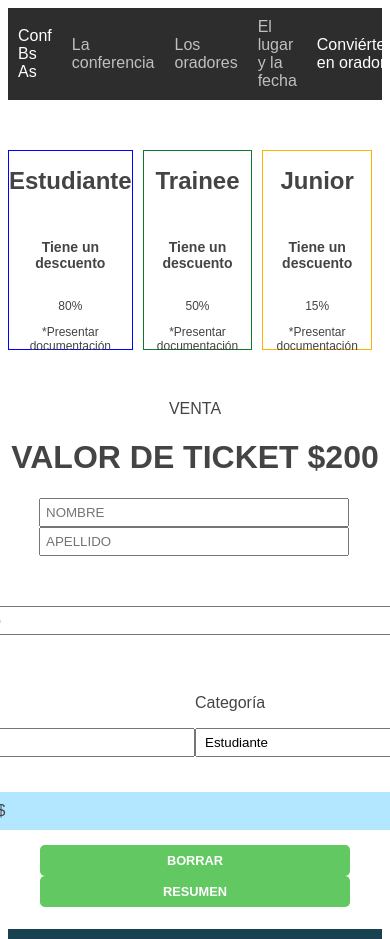
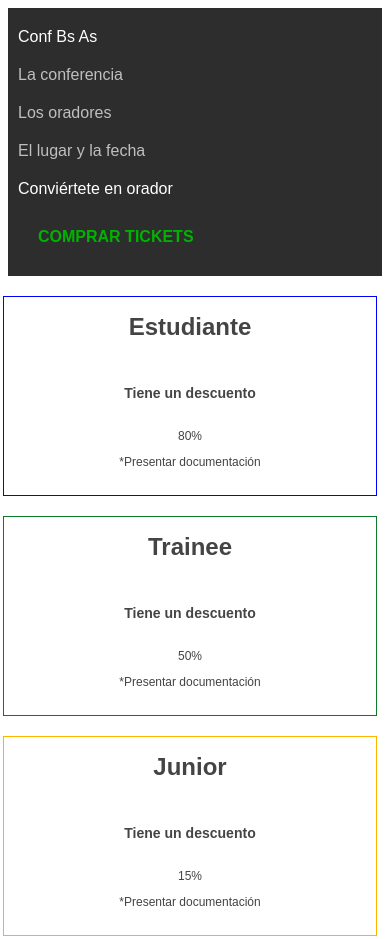
Before and after one commit to leanfed/Js-TP, a plain HTML site: page index.html in a window 390 px wide. Shown: the top 939 px of the page. Drawn offline with Linux system fonts and the light colour scheme.

Commit message:
Cambios mobile

```diff
--- a/style.css
+++ b/style.css
@@ -200,3 +200,41 @@ input[type="button"]:hover{
     text-align: left;
     height: min-content;
 }
+
+@media only screen and (max-width: 600px) {
+	body {
+	  font-size: 16px;
+	}
+	.navbar {
+	  flex-direction: column;
+	  align-items: flex-start;
+	}
+	.navbar a {
+	  margin: 10px 0;
+	  display: block;
+	}
+	.container {
+	  flex-direction: column;
+	  margin-top: 20px;
+	  margin-bottom: 20px;
+	}
+	.box1, .box2, .box3 {
+	  width: 100%;
+	  margin-bottom: 20px;
+	}
+	input[type="text"], input[type="email"], select, input[type="number"] {
+	  width: 100%;
+	  margin-bottom: 10px;
+	}
+	.total {
+	  width: 100%;
+	}
+	.content2 {
+	  width: 100%;
+	  flex-direction: column;
+	}
+	.div1, .div2 {
+	  width: 100%;
+	  text-align: center;
+	}
+  }
```
